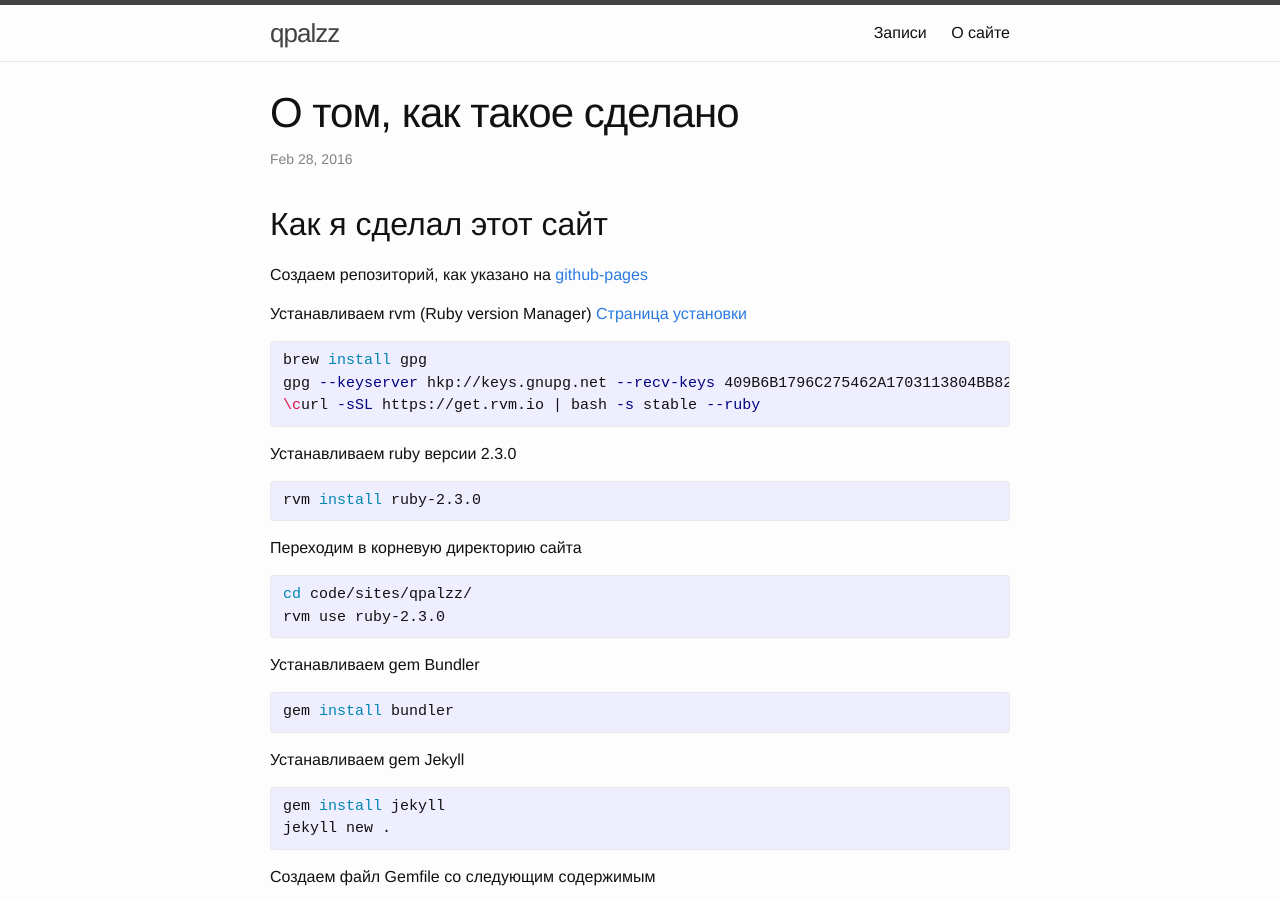
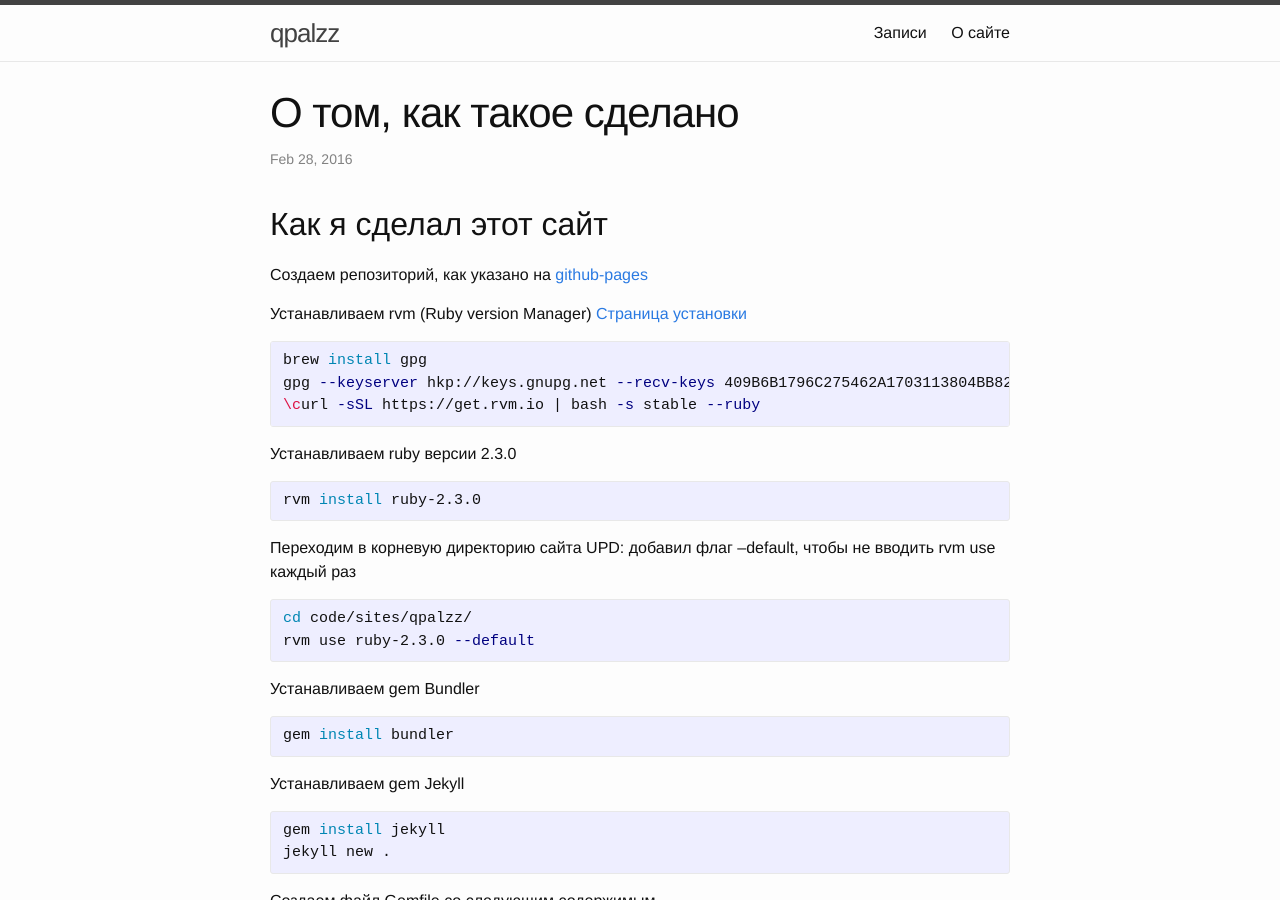
Before and after one commit to qpalzz/qpalzz.github.io, a Jekyll site: the page built from blog/_posts/2016-02-28-first-post-jekyll-install.markdown, in a window 1280 px wide and 900 px high. Built offline with Jekyll 4.4.1, drawn with Linux system fonts in a browser that asks for light colours.

Commit message:
add flag --default

```diff
--- a/blog/_posts/2016-02-28-first-post-jekyll-install.markdown
+++ b/blog/_posts/2016-02-28-first-post-jekyll-install.markdown
@@ -25,9 +25,10 @@ rvm install ruby-2.3.0
 {% endhighlight %}
 
 Переходим в корневую директорию сайта
+UPD: добавил флаг --default, чтобы не вводить rvm use каждый раз
 {% highlight bash %}
 cd code/sites/qpalzz/
-rvm use ruby-2.3.0
+rvm use ruby-2.3.0 --default
 {% endhighlight %}
 
 Устанавливаем gem Bundler
```
